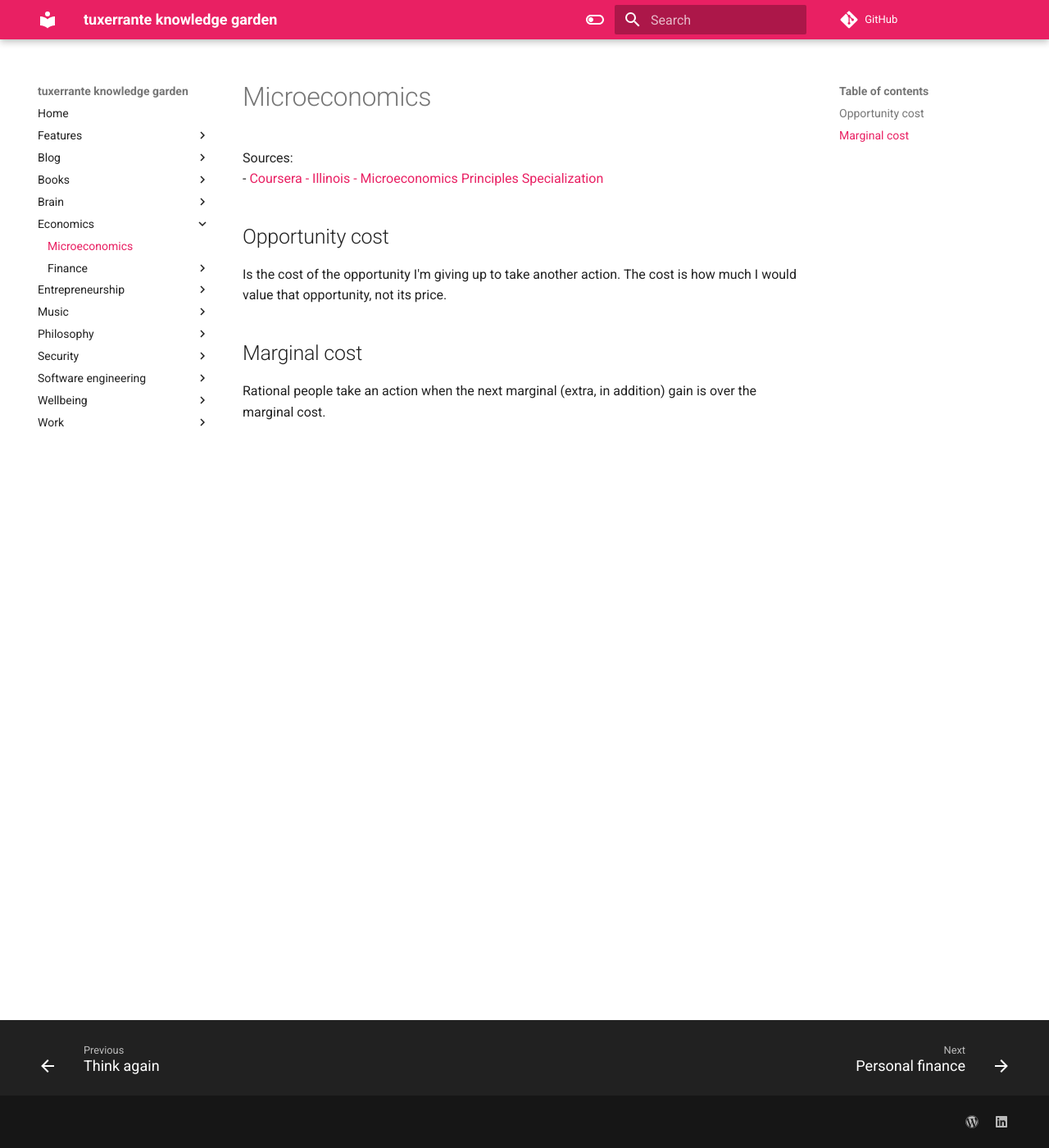
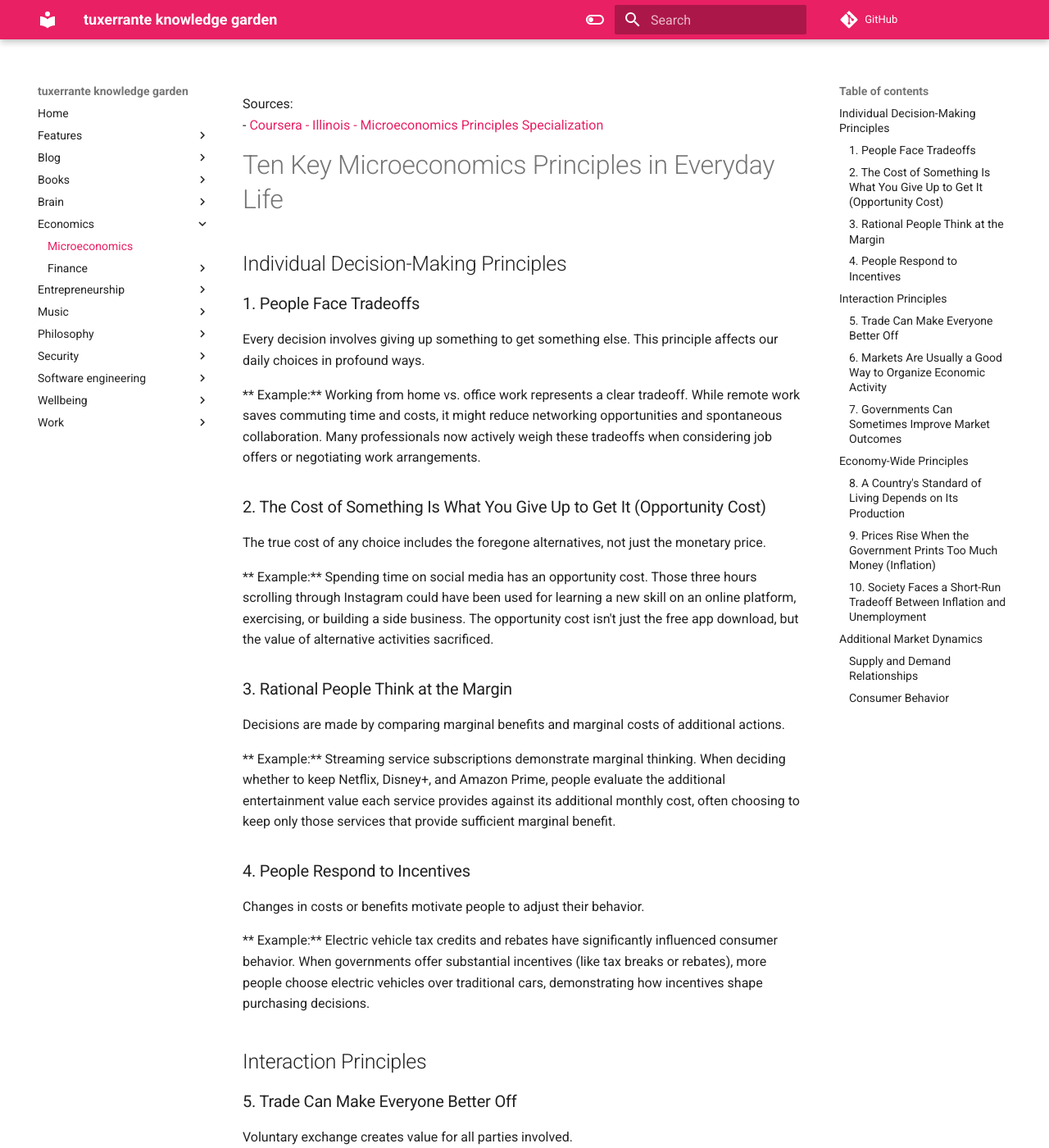
Before and after one commit to tuxerrante/knowledge, an MkDocs documentation site: the page built from docs/economics/microeconomics.md, in a window 1280 px wide and 1400 px high. Shown: the whole window at 82% size. Built offline with MkDocs 1.6.1 and Material for MkDocs 9.7.7, drawn with Linux system fonts in a browser that asks for light colours; comment, search, counter and statistics services are not loaded; some of the changed text lies outside the part shown.

Commit message:
Update microeconomics.md

```diff
--- a/docs/economics/microeconomics.md
+++ b/docs/economics/microeconomics.md
@@ -1,8 +1,77 @@
 
 Sources:
 - [Coursera - Illinois - Microeconomics Principles Specialization](https://www.coursera.org/specializations/microeconomics-principles)
-## Opportunity cost
-Is the cost of the opportunity I'm giving up to take another action. The cost is how much I would value that opportunity, not its price.
 
-## Marginal cost
-Rational people take an action when the next marginal (extra, in addition) gain is over the marginal cost.
+# Ten Key Microeconomics Principles in Everyday Life
+
+## Individual Decision-Making Principles
+
+### 1. People Face Tradeoffs
+Every decision involves giving up something to get something else. This principle affects our daily choices in profound ways.
+
+** Example:** Working from home vs. office work represents a clear tradeoff. While remote work saves commuting time and costs, it might reduce networking opportunities and spontaneous collaboration. Many professionals now actively weigh these tradeoffs when considering job offers or negotiating work arrangements.
+
+### 2. The Cost of Something Is What You Give Up to Get It (Opportunity Cost)
+The true cost of any choice includes the foregone alternatives, not just the monetary price.
+
+** Example:** Spending time on social media has an opportunity cost. Those three hours scrolling through Instagram could have been used for learning a new skill on an online platform, exercising, or building a side business. The opportunity cost isn't just the free app download, but the value of alternative activities sacrificed.
+
+### 3. Rational People Think at the Margin
+Decisions are made by comparing marginal benefits and marginal costs of additional actions.
+
+** Example:** Streaming service subscriptions demonstrate marginal thinking. When deciding whether to keep Netflix, Disney+, and Amazon Prime, people evaluate the additional entertainment value each service provides against its additional monthly cost, often choosing to keep only those services that provide sufficient marginal benefit.
+
+### 4. People Respond to Incentives
+Changes in costs or benefits motivate people to adjust their behavior.
+
+** Example:** Electric vehicle tax credits and rebates have significantly influenced consumer behavior. When governments offer substantial incentives (like tax breaks or rebates), more people choose electric vehicles over traditional cars, demonstrating how incentives shape purchasing decisions.
+
+## Interaction Principles
+
+### 5. Trade Can Make Everyone Better Off
+Voluntary exchange creates value for all parties involved.
+
+** Example:** The sharing economy (Airbnb, Uber) exemplifies mutually beneficial trade. Homeowners earn extra income from unused space, while travelers get unique accommodations at competitive prices. Both parties gain from the transaction.
+
+### 6. Markets Are Usually a Good Way to Organize Economic Activity
+Markets efficiently coordinate buyers and sellers through prices.
+
+** Example:** App marketplaces like the App Store or Google Play demonstrate efficient market organization. Developers can reach millions of users, while consumers can easily find and compare apps, with prices and ratings helping coordinate supply and demand.
+
+### 7. Governments Can Sometimes Improve Market Outcomes
+When markets fail (externalities, public goods), government intervention may help.
+
+** Example:** Carbon pricing and emissions trading schemes show how government intervention can address market failures like pollution. These programs create incentives for companies to reduce emissions while allowing flexibility in how they achieve reductions.
+
+## Economy-Wide Principles
+
+### 8. A Country's Standard of Living Depends on Its Production
+Productivity determines living standards over the long run.
+
+** Example:** The rise of remote work technology and digital productivity tools has enabled increased output per worker, contributing to higher living standards in knowledge-based economies.
+
+### 9. Prices Rise When the Government Prints Too Much Money (Inflation)
+Money supply growth beyond economic growth leads to inflation.
+
+**Example:** The recent global inflation experience following pandemic-era stimulus demonstrates how increased money supply, combined with supply chain disruptions, can lead to higher prices across the economy.
+
+### 10. Society Faces a Short-Run Tradeoff Between Inflation and Unemployment
+Policies aimed at reducing inflation often increase unemployment temporarily, and vice versa.
+
+** Example:** Central banks' recent interest rate hikes to combat inflation have led to slower job growth and hiring freezes in many sectors, illustrating this tradeoff in action.
+
+## Additional Market Dynamics
+
+### Supply and Demand Relationships
+- Price sensitivity varies by product type
+- Technology shifts supply curves
+- Market equilibrium is dynamic
+
+**Example:** The semiconductor shortage during the pandemic demonstrated how supply chain disruptions affect prices and market equilibrium. As chip supply decreased while demand remained high, prices rose significantly, affecting industries from automobiles to consumer electronics.
+
+### Consumer Behavior
+- Income effects vary by good type
+- Demand elasticity differs across products
+- Market information influences decisions
+
+** Example:** The rise of subscription-based services shows how companies adapt pricing strategies to consumer behavior. Companies offer tiered pricing (basic, premium, enterprise) to capture different consumer segments based on their willingness to pay and usage patterns.
```
